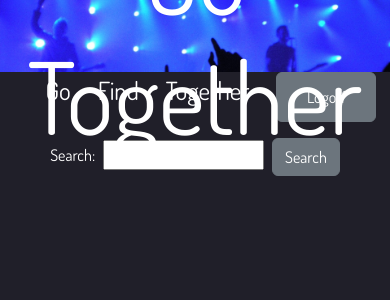
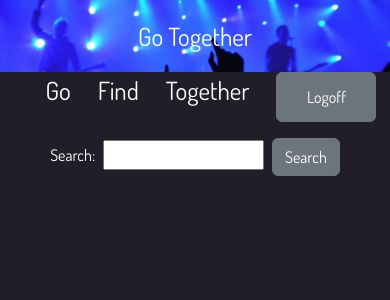
Before and after one commit to Meshuganah/go-together, a React (Create React App) app in the folder client/: page /#/find in a window 390 px wide. Shown: the top 300 px of the page. Built offline with nearby package versions, Linux system fonts and the light colour scheme; sample sign-in values are in the browser's storage.

Commit message:
added breakpoints for smaller media

```diff
--- a/client/src/index.css
+++ b/client/src/index.css
@@ -62,3 +62,25 @@ th, td {
   width: 100px;
   height: 50px;
 }
+
+@media screen and (max-width: 980px) {
+  .header-text {
+    font-size: 75px;
+  }
+}
+
+@media screen and (max-width: 768px) {
+  .header-text {
+    font-size: 50px;
+  }
+}
+
+@media screen and (max-width: 575px) {
+  .header-text {
+    font-size: 25px;
+  }
+
+  .calendar {
+    max-height: 50px;
+  }
+}
--- a/client/src/pages/Home.js
+++ b/client/src/pages/Home.js
@@ -40,8 +40,9 @@ const Home = () => {
     return (
         <div>
             <Header />
-            <div className='d-flex justify-content-around'>
+            <div className='d-flex justify-content-around flex-wrap'>
             <Calendar
+                classname='calendar'
                 onChange={(value, event) => {
                     setSelectedDate(dayjs(value).format('MM-DD-YYYY'));
                 }}
```
